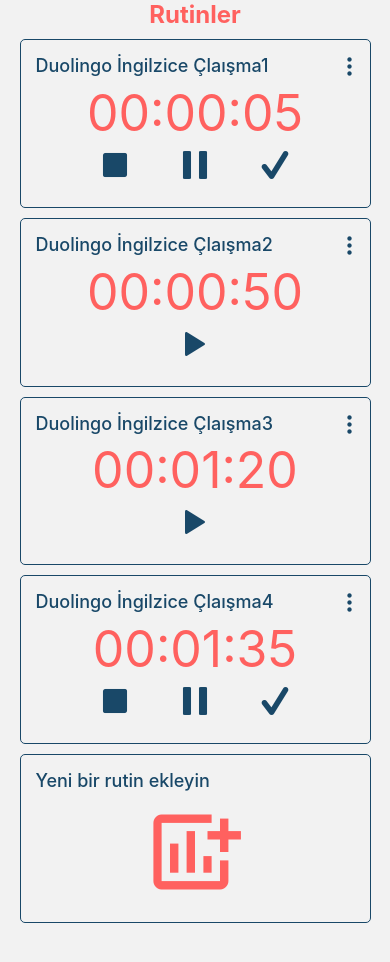
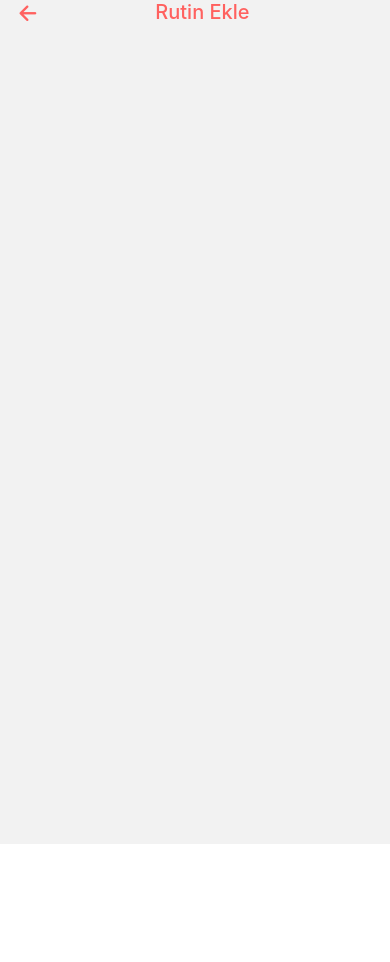
Before and after one commit to rifaikuci/untilTime, a React Native app: screen /AddRoutine in a window 390 px wide. Shown: the top 962 px of the page. After the commit the page ends 844 px from the top, so only its background shows below. Built offline with nearby package versions, Linux system fonts and the light colour scheme.

Commit message:
header added.

```diff
--- a/App.js
+++ b/App.js
@@ -9,7 +9,7 @@
 
 import { createStackNavigator } from "@react-navigation/stack";
 import { NavigationContainer } from '@react-navigation/native';
-import { Home } from "./src";
+import { AddRoutine, Home } from "./src";
 
 
 
@@ -27,9 +27,10 @@
         screenOptions={{
           headerShown: false
         }}
-        initialRouteName={'Home'}
+        initialRouteName={'AddRoutine'}
       >
         <Stack.Screen name="Home" component={Home}/>
+        <Stack.Screen name="AddRoutine" component={AddRoutine}/>
 
       </Stack.Navigator>
     </NavigationContainer>
--- /dev/null
+++ b/components/header/index.js
@@ -0,0 +1,27 @@
+
+import style from "./style";
+import { Text, TouchableOpacity, View } from "react-native";
+import Icon from "react-native-vector-icons/Octicons";
+import { COLORS } from "../../constants/theme";
+import React from "react";
+const Header = ({title}) => {
+
+  return (
+    <View style={style.headerContent}>
+      <View style={style.headerBackIconContent}>
+        <TouchableOpacity>
+          <Icon name="arrow-left" size={25} color={COLORS.primary} />
+        </TouchableOpacity>
+      </View>
+
+      <View style={style.headerContentText}>
+        <Text  style={style.headerText}>
+          {title}
+        </Text>
+      </View>
+
+    </View>
+  )
+}
+
+export default Header;
--- /dev/null
+++ b/components/header/style.js
@@ -0,0 +1,26 @@
+import { StyleSheet } from "react-native";
+import { COLORS, SIZES } from "../../constants/theme";
+
+export default StyleSheet.create({
+  headerContent: {
+    flexDirection: "row",
+  },
+
+  headerBackIconContent: {
+    flex: 1,
+  },
+
+  headerContentText: {
+    marginHorizontal: SIZES.baseContainerHorizontalMargin,
+    flex: 20,
+    alignItems:"center"
+  },
+
+  headerText : {
+    fontWeight: "500",
+    fontSize: 20,
+    color: COLORS.primary
+  },
+
+
+});
--- /dev/null
+++ b/components/index.js
@@ -0,0 +1,5 @@
+import Header from "./header";
+
+export  {
+  Header
+}
--- a/package.json
+++ b/package.json
@@ -13,6 +13,7 @@
     "@gorhom/bottom-sheet": "^4.5.1",
     "@react-navigation/native": "^6.1.9",
     "@react-navigation/stack": "^6.3.20",
+    "prop-types": "^15.8.1",
     "react": "18.2.0",
     "react-native": "0.72.7",
     "react-native-asset": "^2.1.1",
@@ -22,7 +23,8 @@
     "react-native-safe-area-context": "^4.7.4",
     "react-native-safe-area-view": "^1.1.1",
     "react-native-screens": "^3.27.0",
-    "react-native-vector-icons": "^10.0.2"
+    "react-native-vector-icons": "^10.0.2",
+    "uuid": "^9.0.1"
   },
   "devDependencies": {
     "@babel/core": "^7.20.0",
--- /dev/null
+++ b/src/addRoutine/index.js
@@ -0,0 +1,17 @@
+import style from "./style";
+import { SafeAreaView, View } from "react-native";
+import { Header } from "../../components";
+
+const AddRoutine = () => {
+
+  return (
+    <SafeAreaView>
+      <View style={style.topViewContainer}>
+        <Header
+          title={"Rutin Ekle"} />
+      </View>
+    </SafeAreaView>
+  );
+};
+
+export default AddRoutine;
--- /dev/null
+++ b/src/addRoutine/style.js
@@ -0,0 +1,9 @@
+import { StyleSheet } from "react-native";
+import { SIZES } from "../../constants/theme";
+
+export default StyleSheet.create({
+  topViewContainer: {
+    marginHorizontal: SIZES.baseContainerHorizontalMargin,
+  },
+
+});
--- a/src/home/index.js
+++ b/src/home/index.js
@@ -1,5 +1,5 @@
 import React from "react";
-import { SafeAreaView, ScrollView, Text, View } from "react-native";
+import { SafeAreaView, ScrollView, View } from "react-native";
 
 import style from "./style";
 import CardItem from "./cardItem";
@@ -53,7 +53,7 @@
           <ScrollView showsVerticalScrollIndicator={false}>
 
             {
-              cardList.map((x, index) => {
+              cardList.map((x,index) => {
                 return (
                   <CardItem item={x} key={index} />
                 );
--- a/src/index.js
+++ b/src/index.js
@@ -1,6 +1,8 @@
 import Home from "./home";
+import AddRoutine from "./addRoutine";
 
 
 export {
-  Home
+  Home,
+  AddRoutine
 }
```
